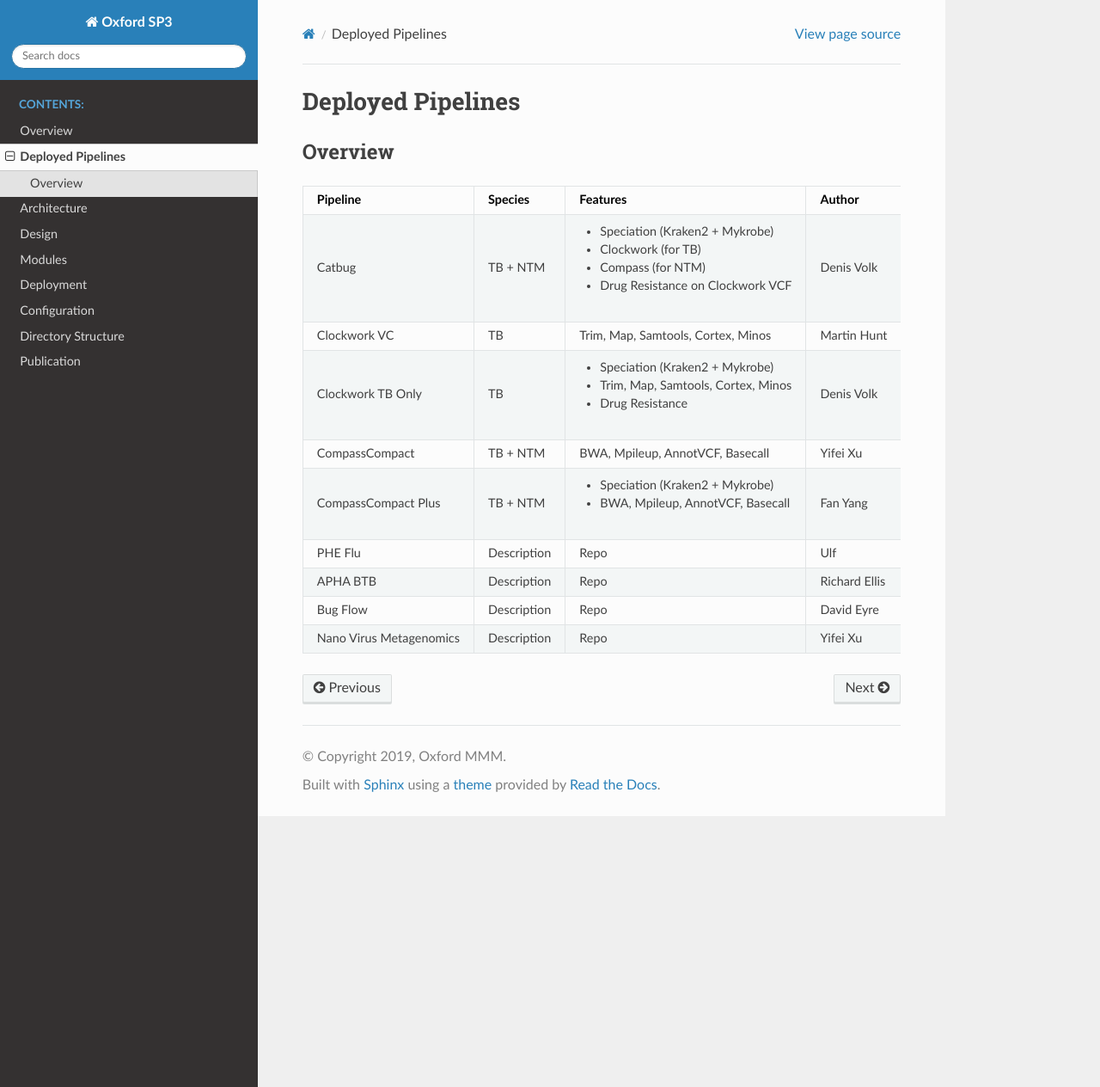
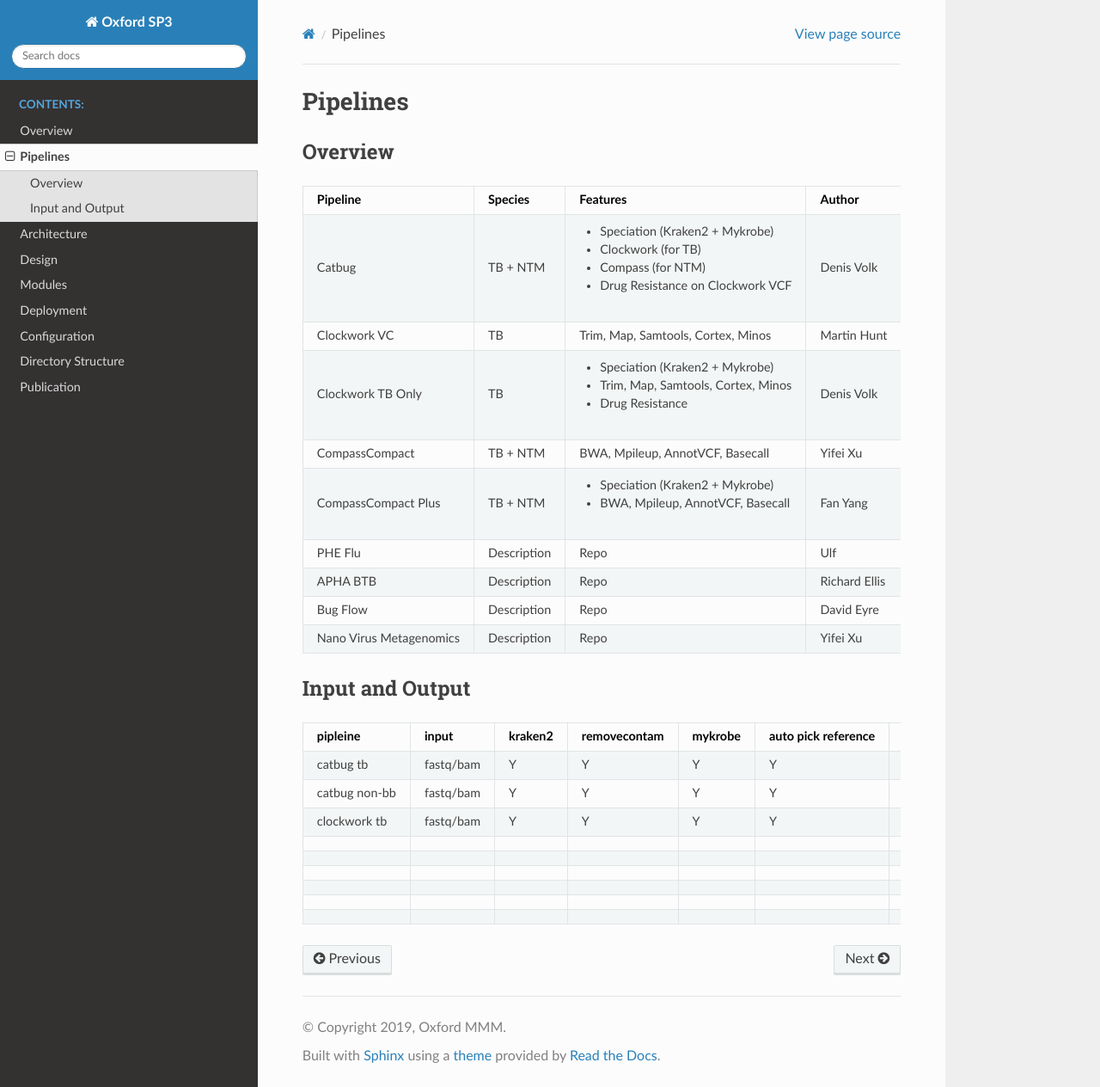
Before and after one commit to oxfordmmm/catdocs, a Sphinx documentation site: the page built from docs/source/pipelines.rst, in a window 1280 px wide and 1264 px high. Shown: the whole window at 86% size. Built offline with Sphinx 7.4.7 and the Read the Docs theme 2.0.0, drawn with Linux system fonts in a browser that asks for light colours; pages that are not in the unit, such as notebooks, are missing from menus.

Commit message:
add pipeline input and output.rst

```diff
--- a/docs/source/pipelines.rst
+++ b/docs/source/pipelines.rst
@@ -1,5 +1,5 @@
-Deployed Pipelines
-==================
+Pipelines
+=========
 
 Overview
 --------
@@ -32,3 +32,39 @@ Overview
 +-------------------------+----------------------------------------+---------------------------------------------------+------------------+
 | Nano Virus Metagenomics |     Description                        |       Repo                                        |     Yifei Xu     |
 +-------------------------+----------------------------------------+---------------------------------------------------+------------------+
+
+Input and Output
+----------------
+
++----------+----------+----------+------------+----------+----------+----------+----------+----------+-----------+----------+----------+------------+----------+
+|pipleine  |input     |kraken2   |removecontam|mykrobe   |auto pick |trim      |bwa map   |samtool   | samtoolqc |  cortex  |  minos   |  fasta     |resistance|
+|          |          |          |            |          |reference |          |          |mpileup   |           |          |          |            |          |
+|          |          |          |            |          |          |          |          |          |           |          |          |            |          |
++==========+==========+==========+============+==========+==========+==========+==========+==========+===========+==========+==========+============+==========+
+|catbug    |fastq/bam |Y         |Y           |Y         |Y         |Y         |Y         |Y         |Y          |Y         |Y         |Y           |Y         |
+|tb        |          |          |            |          |          |          |          |          |           |          |          |            |          |
++----------+----------+----------+------------+----------+----------+----------+----------+----------+-----------+----------+----------+------------+----------+
+|catbug    |fastq/bam |Y         |Y           |Y         |Y         |Y         |Y         |Y         |Y          |          |          |Y           |          |
+|non-bb    |          |          |            |          |          |          |          |          |           |          |          |            |          |
++----------+----------+----------+------------+----------+----------+----------+----------+----------+-----------+----------+----------+------------+----------+
+|clockwork |fastq/bam |Y         |Y           |Y         |Y         |Y         |Y         |Y         |Y          |Y         |Y         |Y           |Y         |
+|tb        |          |          |            |          |          |          |          |          |           |          |          |            |          |
++----------+----------+----------+------------+----------+----------+----------+----------+----------+-----------+----------+----------+------------+----------+
+|          |          |          |            |          |          |          |          |          |           |          |          |            |          |
+|          |          |          |            |          |          |          |          |          |           |          |          |            |          |
++----------+----------+----------+------------+----------+----------+----------+----------+----------+-----------+----------+----------+------------+----------+
+|          |          |          |            |          |          |          |          |          |           |          |          |            |          |
+|          |          |          |            |          |          |          |          |          |           |          |          |            |          |
++----------+----------+----------+------------+----------+----------+----------+----------+----------+-----------+----------+----------+------------+----------+
+|          |          |          |            |          |          |          |          |          |           |          |          |            |          |
+|          |          |          |            |          |          |          |          |          |           |          |          |            |          |
++----------+----------+----------+------------+----------+----------+----------+----------+----------+-----------+----------+----------+------------+----------+
+|          |          |          |            |          |          |          |          |          |           |          |          |            |          |
+|          |          |          |            |          |          |          |          |          |           |          |          |            |          |
++----------+----------+----------+------------+----------+----------+----------+----------+----------+-----------+----------+----------+------------+----------+
+|          |          |          |            |          |          |          |          |          |           |          |          |            |          |
+|          |          |          |            |          |          |          |          |          |           |          |          |            |          |
++----------+----------+----------+------------+----------+----------+----------+----------+----------+-----------+----------+----------+------------+----------+
+|          |          |          |            |          |          |          |          |          |           |          |          |            |          |
+|          |          |          |            |          |          |          |          |          |           |          |          |            |          |
++----------+----------+----------+------------+----------+----------+----------+----------+----------+-----------+----------+----------+------------+----------+
```
